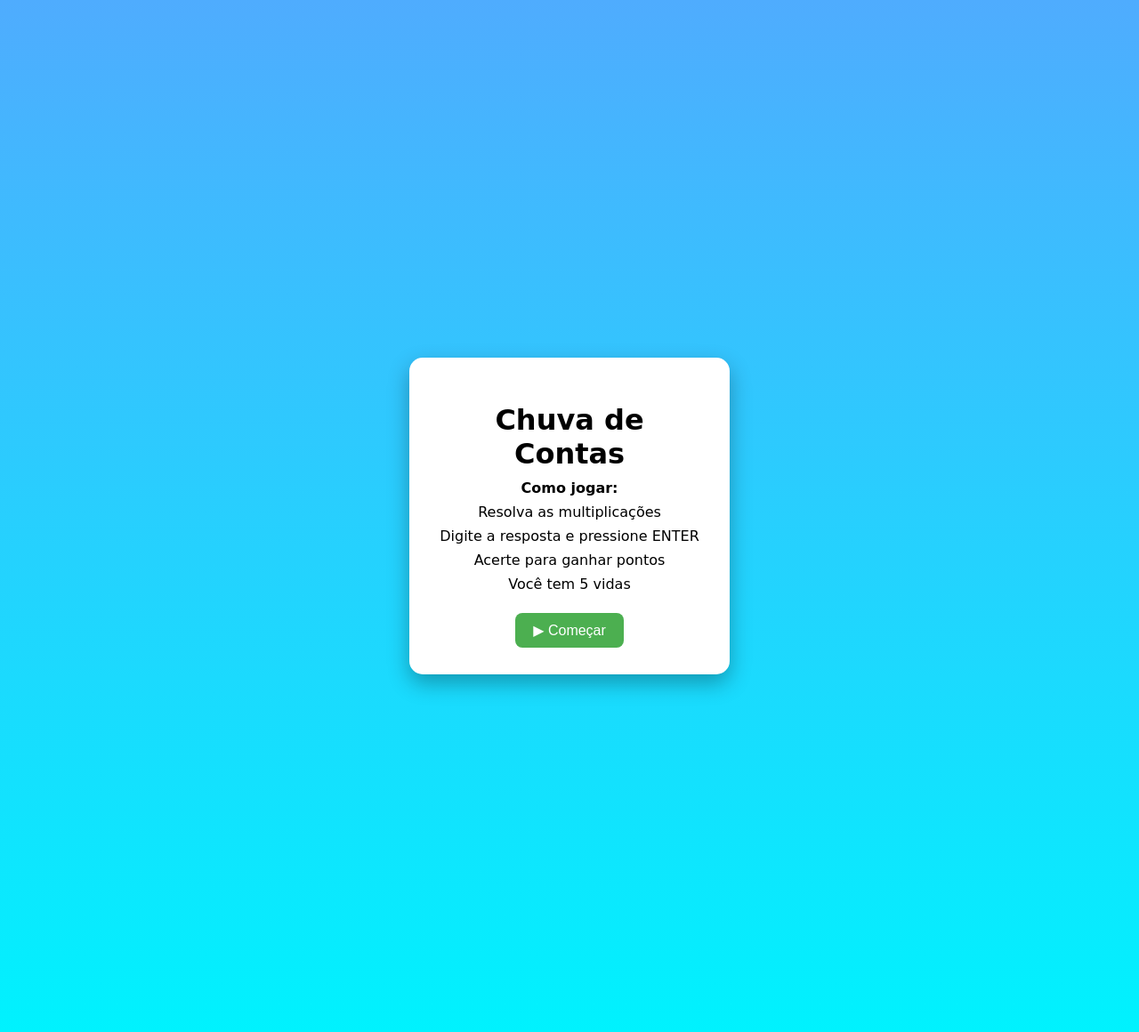
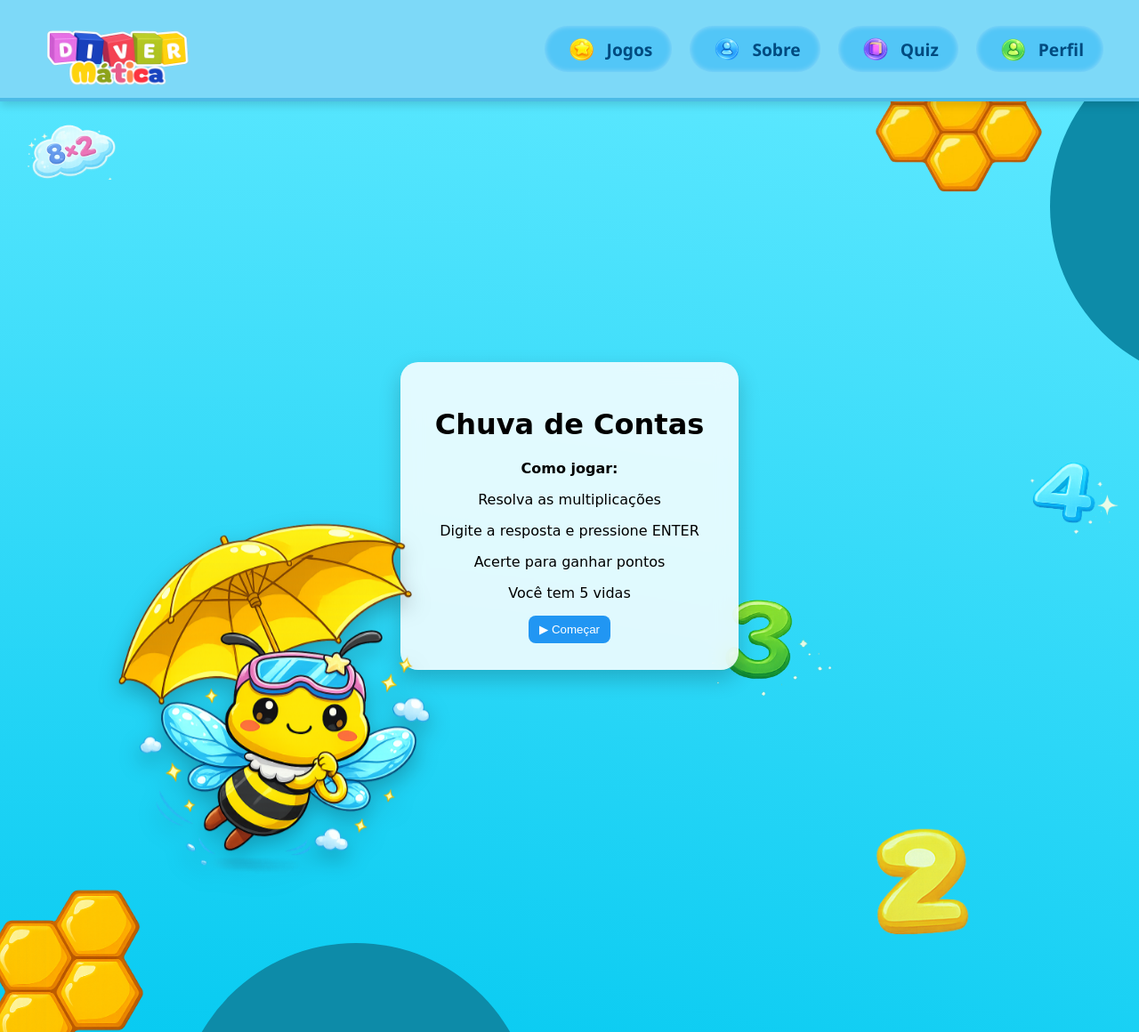
Before and after one commit to Ritaaissac/Divermatica, a Flask app: page /chuva in a window 1280 px wide. Shown: the whole page at 89% size. Run offline with Flask 3, Linux system fonts and the light colour scheme.

Commit message:
melhorias no jogo da chuva, modificações nas páginas

```diff
--- a/static/css/chuva.css
+++ b/static/css/chuva.css
@@ -1,28 +1,28 @@
 body {
   margin: 0;
   font-family: 'Segoe UI', sans-serif;
-  background: linear-gradient(to bottom, #4facfe, #00f2fe);
-  display: flex;
-  justify-content: center;
-  align-items: center;
-  height: 100vh;
+  padding-top: 80px;
 }
 
-/* Caixa principal */
+header {
+  position: fixed;
+  top: 0;
+  width: 100%;
+  z-index: 1000;
+}
+
 .container {
-  background: white;
+  background: rgba(255, 255, 255, 0.9);
+  backdrop-filter: blur(10px);
   padding: 20px;
   border-radius: 15px;
   width: 400px;
   text-align: center;
   box-shadow: 0 10px 25px rgba(0,0,0,0.2);
+  margin: 20px auto;
+  transform-origin: center;
 }
 
-h1 {
-  margin-bottom: 10px;
-}
-
-/* HUD */
 .hud {
   display: flex;
   justify-content: space-between;
@@ -30,10 +30,10 @@ h1 {
   font-size: 18px;
 }
 
-/* Área do jogo */
 #jogo {
   width: 100%;
-  height: 500px;
+  height: 60vh;
+  max-height: 350px;
   border-radius: 10px;
   position: relative;
   overflow: hidden;
@@ -41,17 +41,35 @@ h1 {
   border: 2px solid #2196f3;
 }
 
-/* Contas */
 .conta {
   position: absolute;
-  font-size: 22px;
+  font-size: 18px;
   font-weight: bold;
   color: #333;
   background: #fff;
   padding: 6px 12px;
   border-radius: 8px;
   box-shadow: 0 4px 8px rgba(0,0,0,0.2);
-  animation: cairSuave 0.3s ease;
+
+}
+
+.mascote-chuva {
+  position: absolute;
+  bottom: 40px;
+  left: 100px;
+  width: 420px;
+  z-index: 12;
+  filter: drop-shadow(0 10px 12px rgba(0, 0, 0, 0.25));
+  animation: mascoteChuva 5s ease-in-out infinite alternate;
+}
+
+@keyframes mascoteChuva {
+  0% {
+    transform: translateY(0);
+  }
+  100% {
+    transform: translateY(-10px);
+  }
 }
 
 @keyframes cairSuave {
@@ -65,7 +83,6 @@ h1 {
   }
 }
 
-/* Input */
 .input-area {
   margin-top: 10px;
 }
@@ -84,7 +101,6 @@ button {
   background: #2196f3;
   color: white;
   cursor: pointer;
-  transition: 0.3s;
 }
 
 button:hover {
@@ -98,29 +114,185 @@ button:hover {
   left: 0;
   width: 100%;
   height: 100%;
-  background: linear-gradient(to bottom, #4facfe, #00f2fe);
+  background: radial-gradient(ellipse 120% 80% at 60% 110%, #00A8CE 0%, #00C8F0 45%, #5DE8FF 100%);
+  background-size: 250% 250%;
+  animation: gradientShift 14s ease-in-out infinite;
   display: flex;
   justify-content: center;
   align-items: center;
-  z-index: 999;
+  z-index: 10;
+  overflow: hidden;
+}
+
+/* Círculos decorativos de fundo */
+.circle {
+  position: absolute;
+  background-color: #0d8ba8;
+  z-index: 1;
+
+}
+
+.circle-bottom-left {
+  width: 400px;
+  height: 400px;
+  bottom: -300px;
+  left: 200px;
+  border-radius: 50%;
+
+}
+
+.circle-right {
+  width: 400px;
+  height: 400px;
+  right: -300px;
+  top: 20%;
+  transform: translateY(-50%);
+  border-radius: 50%;
+
+}
+
+/* Favos decorativos */
+.favo {
+  position: absolute;
+  z-index: 4;
+  object-fit: contain;
+
+}
+
+.favo-top {
+  width: clamp(80px, 15vw, 200px);
+  top: 80px;
+  right: 10px;
+  transform: translateX(-50%);
+}
+
+.favo-bottom {
+  width: clamp(80px, 15vw, 200px);
+  bottom: -45px;
+  left: -25px;
+}
+
+/* Imagens decorativas adicionais */
+.decor {
+  position: absolute;
+  z-index: 3;
+  object-fit: contain;
+  opacity: 0.9;
+
+}
+
+
+
+.nuvem-topo {
+  width: 100px;
+  top: 130px;
+  left: 30px;
+}
+
+.num4-direita {
+  width: 110px;
+  top: 48%;
+  right: 20px;
+  transform: translateY(-50%);
+}
+
+.numtres-esquerda {
+  width: 140px;
+  bottom: 370px;
+  right: 340px;
+}
+
+.num2-amarelo-bottom {
+  width: 120px;
+  bottom: 90px;
+  right: 180px;
 }
 
 .menu {
+  background: rgba(255, 255, 255, 0.85);
+  backdrop-filter: blur(12px);
+  padding: 30px;
+  border-radius: 20px;
+  text-align: center;
+  box-shadow: 0 10px 25px rgba(0,0,0,0.2);
+  width: 320px;
+  max-width: 90vw;
+  z-index: 6;
+
+}
+
+/* GAME OVER */
+#game-over {
+  position: fixed;
+  top: 0;
+  left: 0;
+  width: 100%;
+  height: 100%;
+  background: rgba(0,0,0,0.7);
+  display: none;
+  justify-content: center;
+  align-items: center;
+  z-index: 2000;
+}
+
+.game-over-box {
   background: white;
   padding: 30px;
-  border-radius: 15px;
+  border-radius: 20px;
   text-align: center;
-  box-shadow: 0 10px 25px rgba(0,0,0,0.3);
-  width: 300px;
 }
 
-.menu p {
-  margin: 8px 0;
+/* ===== Animações ===== */
+@keyframes cairSuave {
+  from {
+    transform: translateY(-20px);
+    opacity: 0;
+  }
+  to {
+    transform: translateY(0);
+    opacity: 1;
+  }
 }
 
-.menu button {
-  margin-top: 15px;
-  padding: 10px 20px;
-  font-size: 16px;
-  background: #4caf50;
+@keyframes floatSlow {
+  0% {
+    transform: translateY(0);
+  }
+  100% {
+    transform: translateY(-18px);
+  }
 }
+
+@keyframes floatSway {
+  0% {
+    transform: translateY(-50%) translateX(0);
+  }
+  50% {
+    transform: translateY(-52%) translateX(10px);
+  }
+  100% {
+    transform: translateY(-50%) translateX(0);
+  }
+}
+
+@keyframes pulse {
+  0%,
+  100% {
+    transform: scale(1);
+  }
+  50% {
+    transform: scale(1.03);
+  }
+}
+
+@keyframes gradientShift {
+  0% {
+    background-position: 0% 50%;
+  }
+  50% {
+    background-position: 100% 50%;
+  }
+  100% {
+    background-position: 0% 50%;
+  }
+}
--- a/static/css/index.css
+++ b/static/css/index.css
@@ -185,7 +185,7 @@ body {
     border: 1.5px solid rgba(255, 255, 255, 0.5);
     border-radius: 50px;
     padding: 10px 20px;
-    font-size: 13px;
+    font-size: 18px;
     font-weight: 800;
     color: #fff;
     display: flex;
--- a/static/js/chuva.js
+++ b/static/js/chuva.js
@@ -13,7 +13,6 @@ function iniciarJogo() {
 }
 
 function criarConta() {
-
   if (!jogoIniciado) return;
   if (contas.length >= LIMITE_CONTAS) return;
 
@@ -70,18 +69,24 @@ function perderVida() {
   document.getElementById("vidas").innerText = vidas;
 
   if (vidas <= 0) {
-    alert("💀 Game Over!");
-    location.reload();
+    mostrarGameOver();
   }
 }
 
-/* Enter para responder */
+function mostrarGameOver() {
+  document.getElementById("pontuacao-final").innerText = pontos;
+  document.getElementById("game-over").style.display = "flex";
+}
+
+function reiniciarJogo() {
+  location.reload();
+}
+
 document.getElementById("resposta").addEventListener("keypress", function(e) {
   if (e.key === "Enter") {
     verificar();
   }
 });
 
-/* Loop */
 setInterval(criarConta, 2200);
 setInterval(atualizar, 40);
--- a/templates/base.html
+++ b/templates/base.html
@@ -26,7 +26,7 @@
             width: 100%;
             background: #7dd9f8;
             border-bottom: 4px solid #4cbbe6;
-            padding: 12px 0;
+            padding: 20px 0;
             display: flex;
             justify-content: center;
             box-shadow: 0 4px 10px rgba(0,0,0,0.15);
@@ -80,51 +80,44 @@
         }
 
         .nav-item img {
-            width: 24px;
-            height: 24px;
+            width: 40px;
+            height: 32px;
         }
 
         /* ITEM ATIVO (JOGOS) — amarelo igual ao da foto */
-        .nav-item.active {
+        .nav-item.active:hover {
             background: linear-gradient(#ffe36a, #ffbe2f);
             color: #804b00;
             box-shadow: inset 0 0 10px rgba(255,255,255,0.7);
         }
-
-        /* hover */
-        .nav-item:hover {
-            transform: translateY(-2px);
-            box-shadow: 0 4px 10px rgba(0,0,0,0.15);
-        }
-
 
     </style>
    <header class="nav-area">
         <div class="nav-container">
 
             <!-- LOGO -->
-            <a href="{{ url_for('index') }}" class="nav-logo">
+            <a href="{{ url_for('boas_vindas') }}" class="nav-logo">
                 <img src="{{ url_for('static', filename='logo.png') }}" alt="Logo Divermatica">
             </a>
 
             <!-- LINKS -->
             <nav class="nav-menu">
-                <a class="nav-item active">
+                <a class="nav-item active" href="{{ url_for('jogos_index') }}">
                     <img src="{{ url_for('static', filename='icons/estrela_jogos_icon.png') }}">
                     Jogos
                 </a>
 
-                <a class="nav-item">
+                <a class="nav-item active" href="{{ url_for('sobre') }}">
                     <img src="{{ url_for('static', filename='icons/sobre_icon.png') }}">
                     Sobre
                 </a>
 
-                <a class="nav-item">
+                <a class="nav-item active" href="{{ url_for('quiz') }}">
                     <img src="{{ url_for('static', filename='icons/quiz_icon.png') }}">
                     Quiz
                 </a>
 
-                <a class="nav-item">
+                <a class="nav-item active" href="{{ url_for('perfil') }}">
                     <img src="{{ url_for('static', filename='icons/perfil_icon.png') }}">
                     Perfil
                 </a>
--- a/templates/chuva.html
+++ b/templates/chuva.html
@@ -1,14 +1,31 @@
-<!DOCTYPE html>
-<html lang="pt-BR">
-<head>
-  <meta charset="UTF-8">
-  <title>Chuva de Contas</title>
-  <link rel="stylesheet" href="{{ url_for('static', filename='css/chuva.css') }}">
-</head>
-<body>
+{% extends "base.html" %}
+
+{% block title %}Chuva de Contas - Divermatica{% endblock %}
+
+{% block content %}
+
+<link rel="stylesheet" href="{{ url_for('static', filename='css/chuva.css') }}">
 
 <!-- TELA INICIAL -->
 <div id="tela-inicial">
+  <!-- Círculos decorativos de fundo -->
+  <div class="circle circle-bottom-left"></div>
+  <div class="circle circle-right"></div>
+
+  <!-- Favos decorativos - topo central -->
+  <img class="favo favo-top" src="{{ url_for('static', filename='index/favo_de_cima.png') }}" alt="">
+
+  <!-- Favos decorativos - inferior esquerdo -->
+  <img class="favo favo-bottom" src="{{ url_for('static', filename='index/favo_de_baixo.png') }}" alt="">
+
+  <!-- Imagens decorativas adicionais -->
+
+  <img class="decor nuvem-topo" src="{{ url_for('static', filename='index/nuvemazul.png') }}" alt="Nuvem Azul">
+  <img class="decor num4-direita" src="{{ url_for('static', filename='index/num4.png') }}" alt="4">
+  <img class="decor numtres-esquerda" src="{{ url_for('static', filename='index/numtres.png') }}" alt="3">
+  <img class="decor num2-amarelo-bottom" src="{{ url_for('static', filename='index/num2amarelo.png') }}" alt="2 Amarelo">
+
+  <img src="{{ url_for('static', filename='mascote_chuva.png') }}" class="mascote-chuva">
   <div class="menu">
     <h1 style="font-family:cursive;">Chuva de Contas</h1>
 
@@ -38,7 +55,16 @@
   </div>
 </div>
 
+<!-- GAME OVER -->
+<div id="game-over">
+  <div class="game-over-box">
+    <h2 style="color: red;">Game Over!</h2>
+    <p>Sua pontuação: <b id="pontuacao-final">0</b></p>
+    <button onclick="reiniciarJogo()">Jogar novamente</button>
+    <button onclick="window.location.href='/jogos'">Voltar para página de jogos</button>
+  </div>
+</div>
 
 <script src="{{ url_for('static', filename='js/chuva.js') }}"></script>
-</body>
-</html>
+
+{% endblock %}
--- a/templates/index.html
+++ b/templates/index.html
@@ -51,7 +51,7 @@
         <!-- Botão Jogar -->
         <a href="{{ url_for('jogos_index') }}"</a><button class="jogar-button">
         <span class="play-icon">
-            <svg width="12" height="14" viewBox="0 0 14 16" fill="white"><path d="M2 1.5 L13 8 L2 14.5 Z"/></svg>
+            <svg width="22" height="20" viewBox="0 0 14 16" fill="white"><path d="M2 1.5 L13 8 L2 14.5 Z"/></svg>
         </span>Jogar</button>
 
 
```
Also changed, not shown: static/css/boas_vindas.css (added, +283 -0 lines), templates/boas_vindas.html (added, +7 -0 lines), templates/perfil.html (+8 -10 lines), templates/quiz.html (+8 -10 lines), templates/sobre.html (+8 -10 lines), static/mascote_chuva.png (added).
